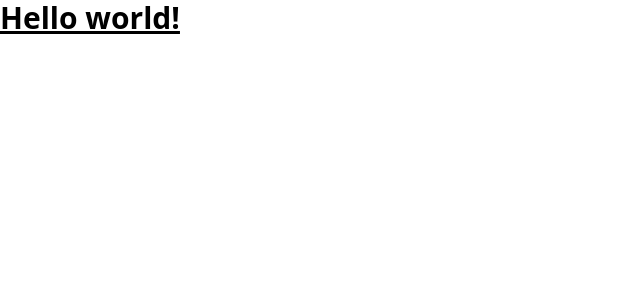
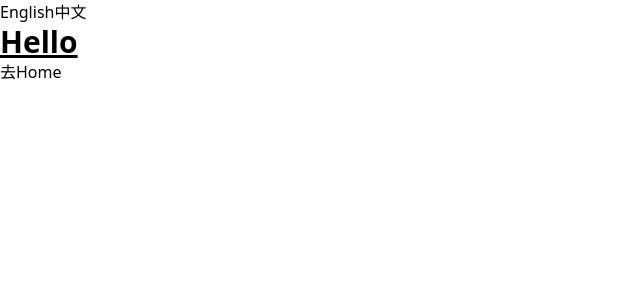
Before and after one commit to techfusionlab/nuxt-starter, a Nuxt app: page /test in a window 1280 px wide. Shown: the top 300 px of the page, without its empty margins (0-640 px from the left). Built offline with nearby package versions, Linux system fonts and the light colour scheme.

Commit message:
feat(i18n): add internationalization support with Nuxt I18n module
- Install and configure Nuxt I18n module
- Create English and Chinese locale files
- Implement locale switching in home page
- Add translated text and locale path routing

```diff
--- a/app.vue
+++ b/app.vue
@@ -1,12 +1,6 @@
-<script setup lang="ts">
-const value = ref('')
-</script>
-
 <template>
   <div>
     <NuxtRouteAnnouncer />
-    <h1 class="text-3xl font-bold underline">
-      Hello world!
-    </h1>
+    <NuxtPage />
   </div>
 </template>
--- /dev/null
+++ b/i18n/locales/en.json
@@ -0,0 +1,3 @@
+{
+  "hello": "Hello {name}"
+}
--- /dev/null
+++ b/i18n/locales/zh.json
@@ -0,0 +1,3 @@
+{
+  "hello": "你好 {name}"
+}
--- a/nuxt.config.ts
+++ b/nuxt.config.ts
@@ -6,9 +6,17 @@ export default defineNuxtConfig({
   devtools: { enabled: true },
   modules: [
     '@nuxt/image',
+    '@nuxtjs/i18n',
   ],
   vite: {
     plugins: [tailwindcss()],
   },
   css: ['~/assets/styles/main.css'],
+  i18n: {
+    defaultLocale: 'en',
+    locales: [
+      { code: 'en', name: 'English', language: 'en', file: 'en.json' },
+      { code: 'zh', name: '中文', language: 'zh', file: 'zh.json' },
+    ],
+  },
 })
--- a/package.json
+++ b/package.json
@@ -21,6 +21,7 @@
   },
   "dependencies": {
     "@nuxt/image": "1.10.0",
+    "@nuxtjs/i18n": "^9.5.5",
     "nuxt": "^3.17.5",
     "vue": "^3.5.16",
     "vue-router": "^4.5.1"
--- /dev/null
+++ b/pages/index.vue
@@ -0,0 +1,22 @@
+<script setup lang="ts">
+const { locales, setLocale } = useI18n()
+</script>
+
+<template>
+  <div class="">
+    <button v-for="locale in locales" :key="locale.code" @click="setLocale(locale.code)">
+      {{ locale.name }}
+    </button>
+    <h1 class="text-3xl font-bold underline">
+      {{ $t('hello', { name: 'John' }) }}
+    </h1>
+
+    <NuxtLink :to="$localePath('test', 'zh')">
+      去Test
+    </NuxtLink>
+  </div>
+</template>
+
+<style scoped>
+
+</style>
--- /dev/null
+++ b/pages/test.vue
@@ -0,0 +1,22 @@
+<script setup lang="ts">
+const { locales, setLocale } = useI18n()
+</script>
+
+<template>
+  <div class="">
+    <button v-for="locale in locales" :key="locale.code" @click="setLocale(locale.code)">
+      {{ locale.name }}
+    </button>
+    <h1 class="text-3xl font-bold underline">
+      {{ $t('hello') }}
+    </h1>
+
+    <NuxtLink :to="$localePath('index')">
+      去Home
+    </NuxtLink>
+  </div>
+</template>
+
+<style scoped>
+
+</style>
```
Also changed, not shown: 1 other file (tests, documents, lock files or other folders).
